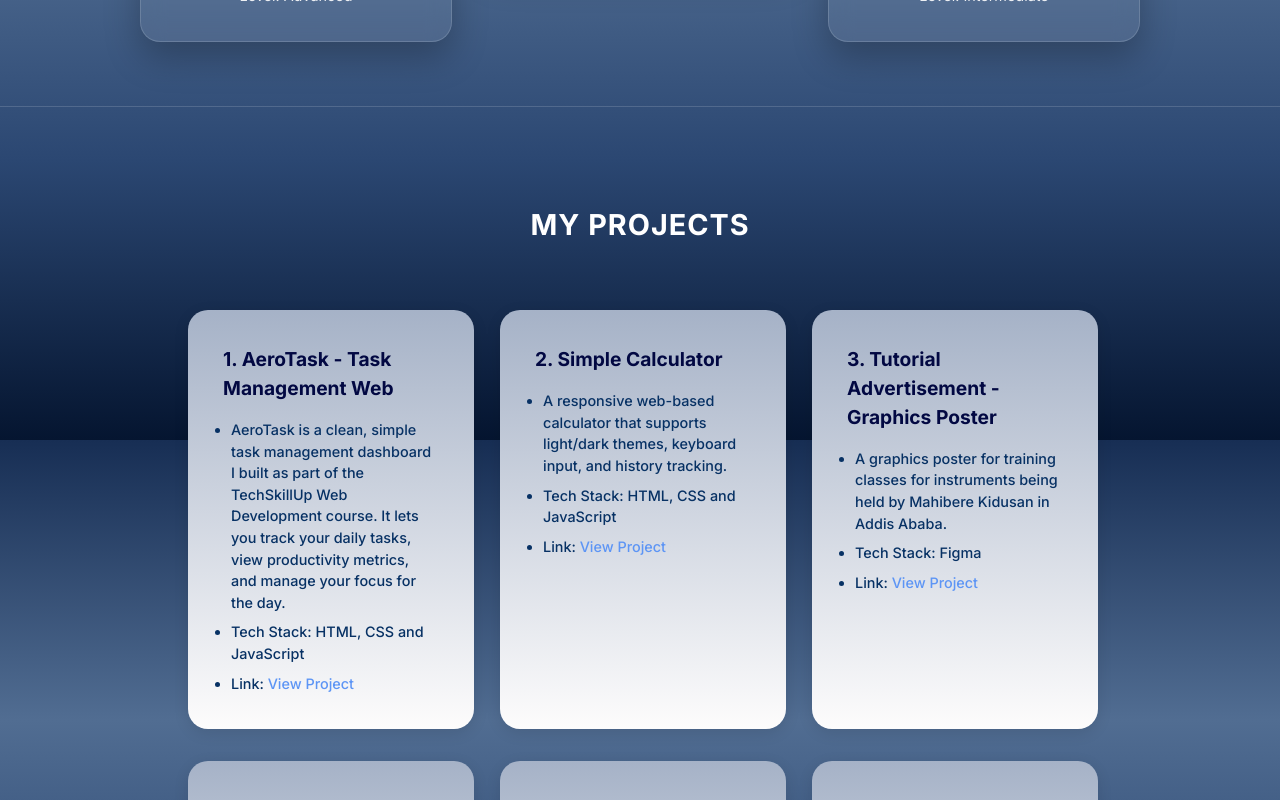
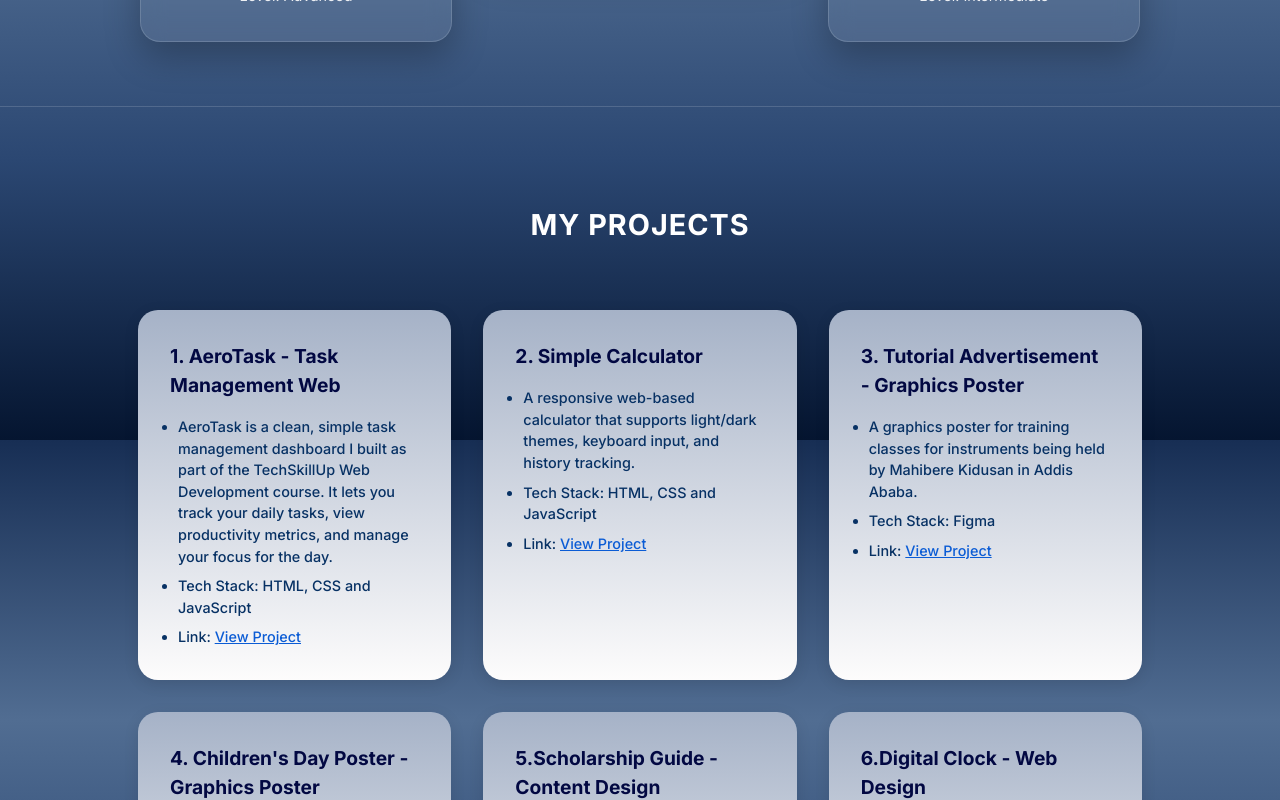
Before and after one commit to mahlet-1/My-Portfolio, a React (Vite) app: page / in a window 1280 px wide. Shown: the part 1160-1960 px from the top of the page. Built offline with nearby package versions, Linux system fonts and the light colour scheme.

Commit message:
fix: projects.css for improved styling
Updated styles for the projects section, including adjustments to padding, max-width, and link styling.

```diff
--- a/styles/Projects.css
+++ b/styles/Projects.css
@@ -1,6 +1,6 @@
 #projects {
   padding: 4rem 2rem;
-  max-width: 1000px;
+  max-width: 1100px;
   margin: 0 auto;
   border-bottom: 1px solid rgba(255, 255, 255, 0.15);
   margin-bottom: 1rem;
@@ -21,11 +21,11 @@
 }
 
 .project-card {
-  width: 102%;
+  width: 100%;
   box-sizing: border-box;
   background: linear-gradient(360deg, #fdfcfc 0%, #4e6892 200%);
   border-radius: 20px;
-  padding: 35px;
+  padding: 32px;
   box-shadow: 0 4px 15px rgba(0, 0, 0, 0.1);
 }
 
@@ -53,8 +53,8 @@
 }
 
 .project-card a {
-  color: #5d95f5;
-  text-decoration: none;
+  color: #0b5cd5;
+  text-decoration: underline;
   margin: 0;
 }
 
```
